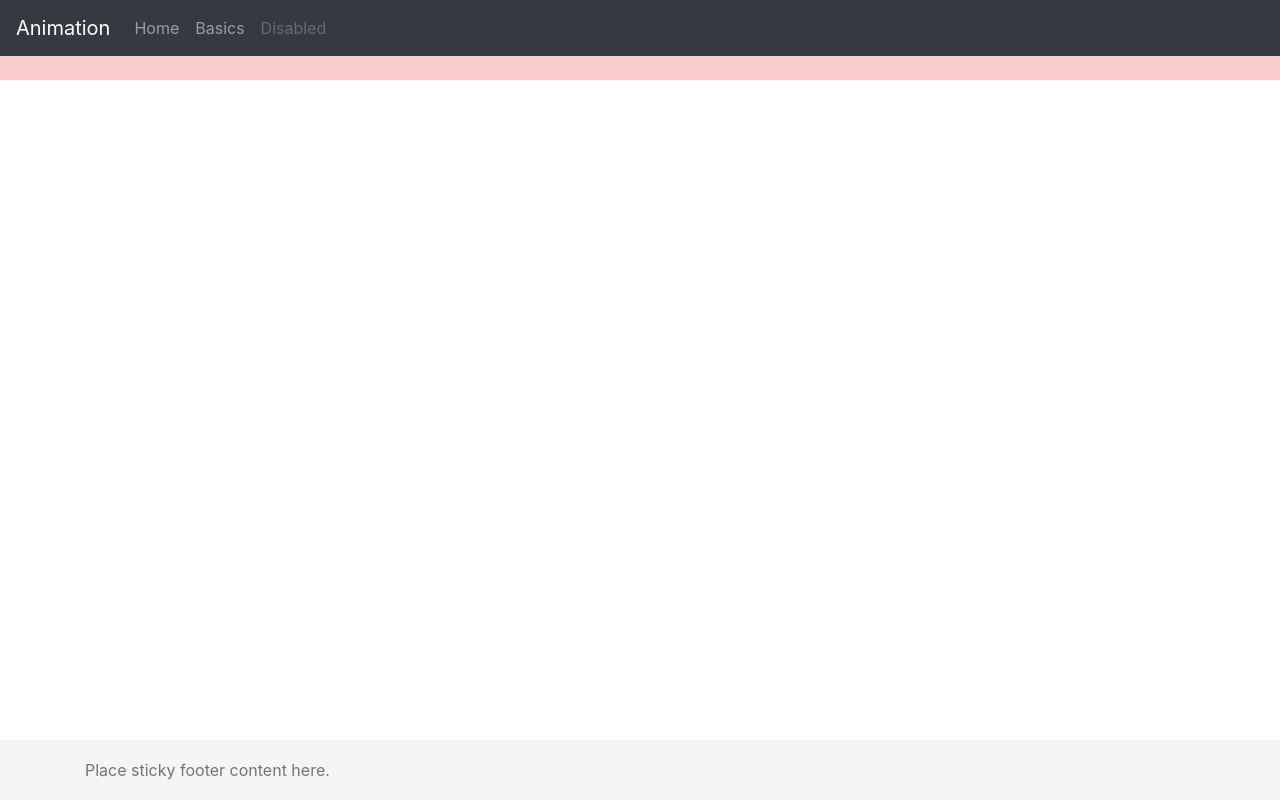
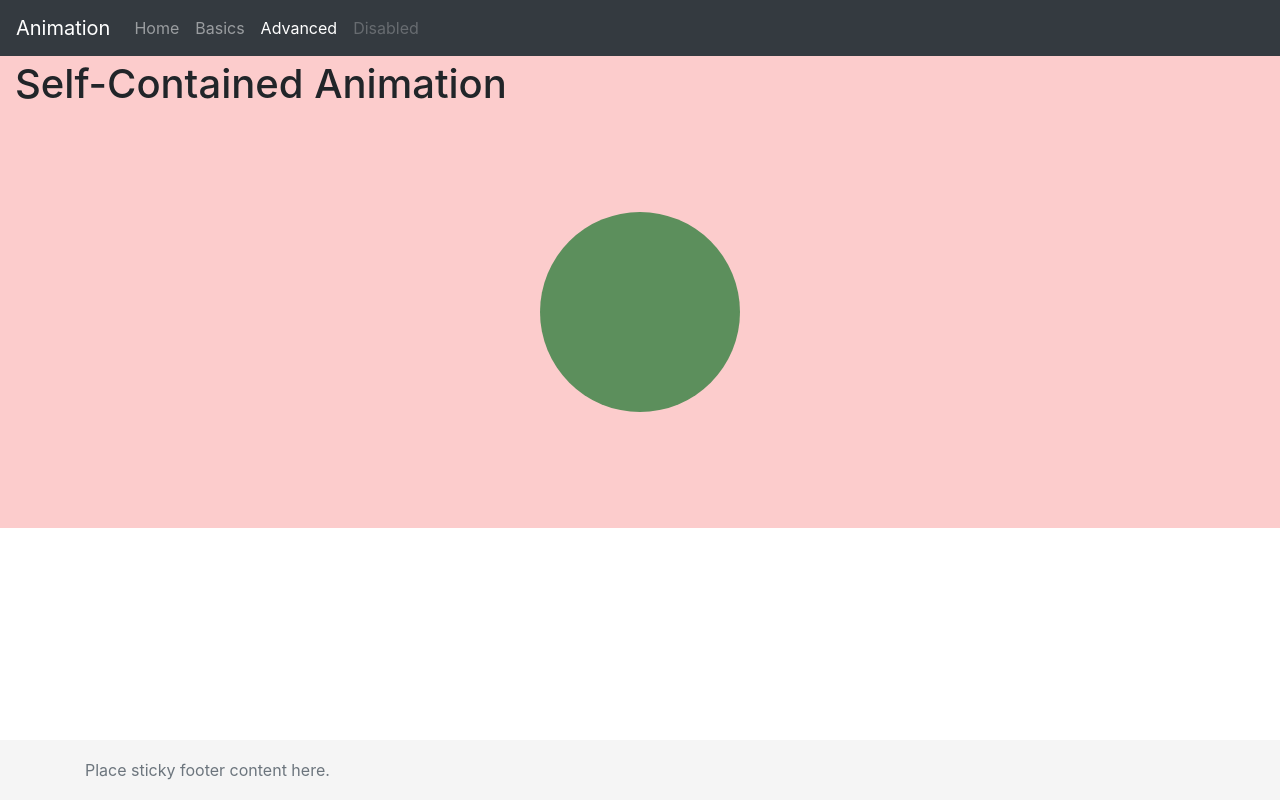
Before and after one commit to ibqn/ng-animation, an Angular app: page /advanced in a window 1280 px wide. Before the commit this address led to /. Built offline with nearby package versions, Linux system fonts and the light colour scheme.

Commit message:
add self-contained animation

```diff
--- a/src/app/app-routing.module.ts
+++ b/src/app/app-routing.module.ts
@@ -2,11 +2,13 @@ import { NgModule } from '@angular/core';
 import { RouterModule, Routes } from '@angular/router';
 import { HomeComponent } from './home/home.component';
 import { BasicsComponent } from './basics/basics.component';
+import { ContainedComponent } from './contained/contained.component';
 
 
 const appRoutes: Routes = [
   { path: 'home', component: HomeComponent },
   { path: 'basics', component: BasicsComponent },
+  { path: 'advanced', component: ContainedComponent },
   { path: '',   redirectTo: '/home', pathMatch: 'full' },
 // { path: '**', component: PageNotFoundComponent }
 ];
--- a/src/app/app.component.html
+++ b/src/app/app.component.html
@@ -13,6 +13,8 @@
         <li class="nav-item" routerLinkActive="active">
           <a class="nav-link" routerLink="/basics" >Basics</a>
         </li>
+        <li class="nav-item" routerLinkActive="active">
+          <a class="nav-link" routerLink="/advanced" >Advanced</a>
         <li class="nav-item">
           <a class="nav-link disabled" >Disabled</a>
         </li>
--- a/src/app/app.module.ts
+++ b/src/app/app.module.ts
@@ -7,6 +7,8 @@ import { AppComponent } from './app.component';
 import { HomeComponent } from './home/home.component';
 import { BasicsComponent } from './basics/basics.component';
 import { AnimationBoxComponent } from './animation-box/animation-box.component';
+import { MouseComponent } from './mouse/mouse.component';
+import { ContainedComponent } from './contained/contained.component';
 
 
 @NgModule({
@@ -14,7 +16,9 @@ import { AnimationBoxComponent } from './animation-box/animation-box.component';
     AppComponent,
     HomeComponent,
     BasicsComponent,
-    AnimationBoxComponent
+    AnimationBoxComponent,
+    MouseComponent,
+    ContainedComponent
   ],
   imports: [
     BrowserModule,
--- /dev/null
+++ b/src/app/contained/contained.component.html
@@ -0,0 +1,8 @@
+<h1>Self-Contained Animation</h1>
+<div class="container-fluid">
+  <div class="row">
+    <div class="col-12">
+      <app-mouse></app-mouse>
+    </div>
+  </div>
+</div>
--- /dev/null
+++ b/src/app/contained/contained.component.ts
@@ -0,0 +1,16 @@
+import { Component, OnInit } from '@angular/core';
+
+
+@Component({
+  selector: 'app-contained',
+  templateUrl: './contained.component.html',
+  styleUrls: ['./contained.component.sass']
+})
+export class ContainedComponent implements OnInit {
+
+  constructor() { }
+
+  ngOnInit() {
+  }
+
+}
--- /dev/null
+++ b/src/app/mouse/mouse.component.html
@@ -0,0 +1,5 @@
+<div class="mouse-circle mx-auto"
+  [@animationState]="this.mouseState"
+  (mouseenter)="setMouse(MouseState.Hover)"
+  (mouseleave)="setMouse(MouseState.Init)"
+  (mousedown)="setMouse(MouseState.Press)"></div>
--- /dev/null
+++ b/src/app/mouse/mouse.component.sass
@@ -0,0 +1,6 @@
+.mouse-circle
+  background-color: #5c8f5c
+  width: 200px
+  height: 200px
+  border-radius: 200px
+  margin: 6rem
--- /dev/null
+++ b/src/app/mouse/mouse.component.ts
@@ -0,0 +1,55 @@
+import { Component, OnInit, AnimationEntryMetadata } from '@angular/core';
+import {
+  trigger,
+  state,
+  style,
+  transition,
+  animate,
+  AnimationEvent,
+} from '@angular/animations';
+
+
+enum MouseState {
+  Init = 'init',
+  Hover = 'hover',
+  Press = 'press',
+}
+
+const animation: AnimationEntryMetadata = trigger('animationState', [
+  state(MouseState.Init, style({
+    transform: 'scale(1.0)'
+  })),
+  state(MouseState.Hover, style({
+    transform: 'scale(1.2)'
+  })),
+  state(MouseState.Press, style({
+    transform: 'scale(1.2)',
+    backgroundColor: '#8f5a7a'
+  })),
+  transition(`${MouseState.Init} => ${MouseState.Hover}`, animate('400ms ease-in')),
+  transition(`${MouseState.Hover} => ${MouseState.Init}`, animate('200ms ease-out')),
+  transition(`${MouseState.Hover} => ${MouseState.Press}`, animate('400ms ease-in')),
+  transition(`${MouseState.Press} => ${MouseState.Init}`, animate('200ms ease-out')),
+]);
+
+@Component({
+  selector: 'app-mouse',
+  templateUrl: './mouse.component.html',
+  styleUrls: ['./mouse.component.sass'],
+  animations: [animation],
+})
+export class MouseComponent implements OnInit {
+  MouseState = MouseState;
+
+  private mouseState: MouseState;
+
+  constructor() { }
+
+  ngOnInit() {
+    this.mouseState = MouseState.Init;
+  }
+
+  private setMouse = (s: MouseState): void => {
+    this.mouseState = s;
+  }
+}
```
Also changed, not shown: src/app/contained/contained.component.sass (added), 2 other files (tests, documents, lock files or other folders).
